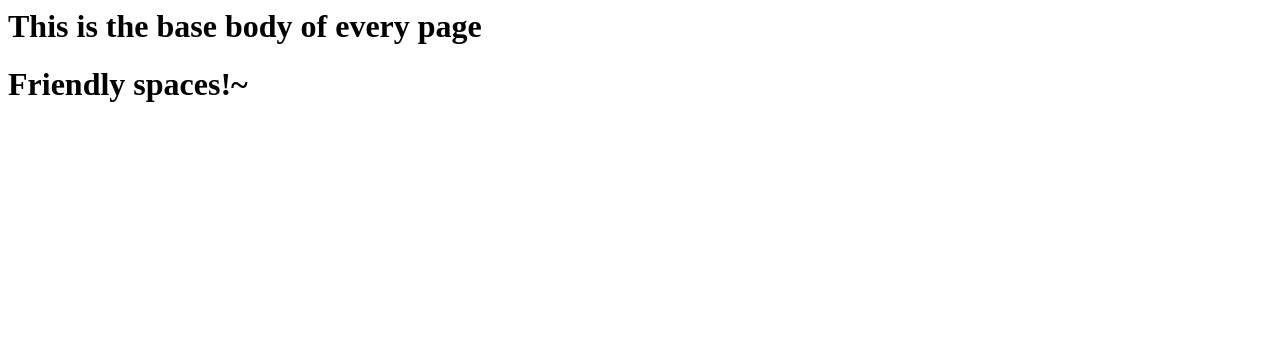
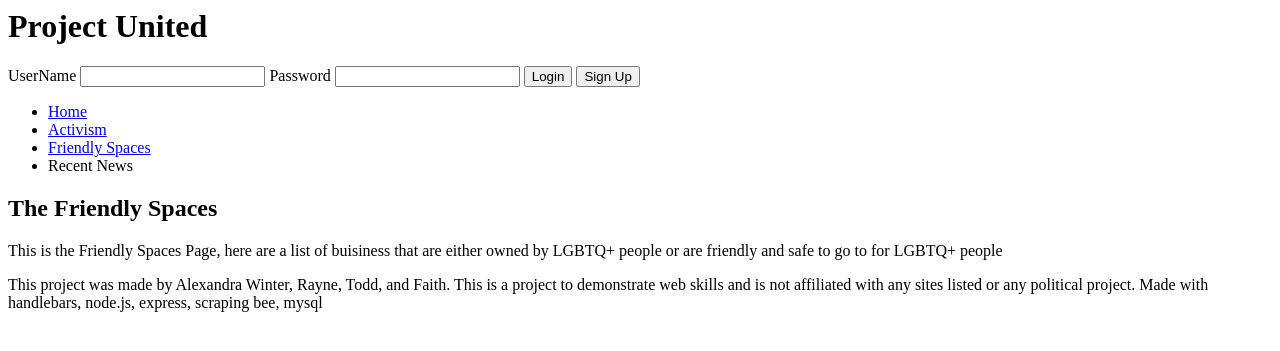
Before and after one commit to Childofrainydays/project-united, a Node server app: page /pages/friendlyspaces in a window 1280 px wide. Shown: the top 351 px of the page. Run offline with Node 20, Linux system fonts and the light colour scheme; some libraries are stand-ins or nearby versions.

Commit message:
added basic elements into each of the handlebars pages

```diff
--- a/views/activism.handlebars
+++ b/views/activism.handlebars
@@ -1,2 +1,4 @@
-<h1>Activism!</h1>
-<p>Activism is really cool and you should probably do it ^-^</p>
+<section>
+<h2>Activism</h2>
+<p>This is the activism page where you can get more information on local organizations in Utah and how you can get involved in them. This isn't a comprehensive list but some notable activism spaces for a variety of ways to get involved in your community</p>
+</section>
--- a/views/friendlyspaces.handlebars
+++ b/views/friendlyspaces.handlebars
@@ -1 +1,6 @@
-<h1>Friendly spaces!~</h1>
+<section>
+  <h2>The Friendly Spaces</h2>
+  <p>This is the Friendly Spaces Page, here are a list of buisiness that are
+    either owned by LGBTQ+ people or are friendly and safe to go to for LGBTQ+
+    people</p>
+</section>
--- a/views/layouts/main.handlebars
+++ b/views/layouts/main.handlebars
@@ -3,10 +3,37 @@
     <meta charset="UTF-8" />
     <meta http-equiv="X-UA-Compatible" content="IE=edge" />
     <meta name="viewport" content="width=device-width, initial-scale=1.0" />
-    <title>Document</title>
+    <title>Project United</title>
   </head>
   <body>
-    <h1>This is the base body of every page</h1>
+    <h1>Project United</h1>
+    <form>
+      <label>UserName</label>
+      <input type="text" />
+      <label>Password</label>
+      <input type="password" />
+      <input type="button" value="Login"/>
+      <input type="button" value="Sign Up"></inptu>
+    </form>
+    <nav>
+      <ul>
+        <li>
+          <a class="nav-element" href="/pages/home">Home</a>
+        </li>
+        <li>
+          <a class="nav-element" href="/pages/activism">Activism</a>
+        </li>
+        <li>
+          <a class="nav-element" href="/pages/friendlyspaces">Friendly Spaces</a>
+        </li>
+        <li>
+          <a class="nav-element">Recent News</a>
+        </li>
+      </ul>
+    </nav>
     {{{body}}}
   </body>
+  <footer>
+    This project was made by Alexandra Winter, Rayne, Todd, and Faith. This is a project to demonstrate web skills and is not affiliated with any sites listed or any political project. Made with handlebars, node.js, express, scraping bee, mysql
+  </footer>
 </html>
```
Also changed, not shown: views/homepage.handlebars (+9 -1 lines).
